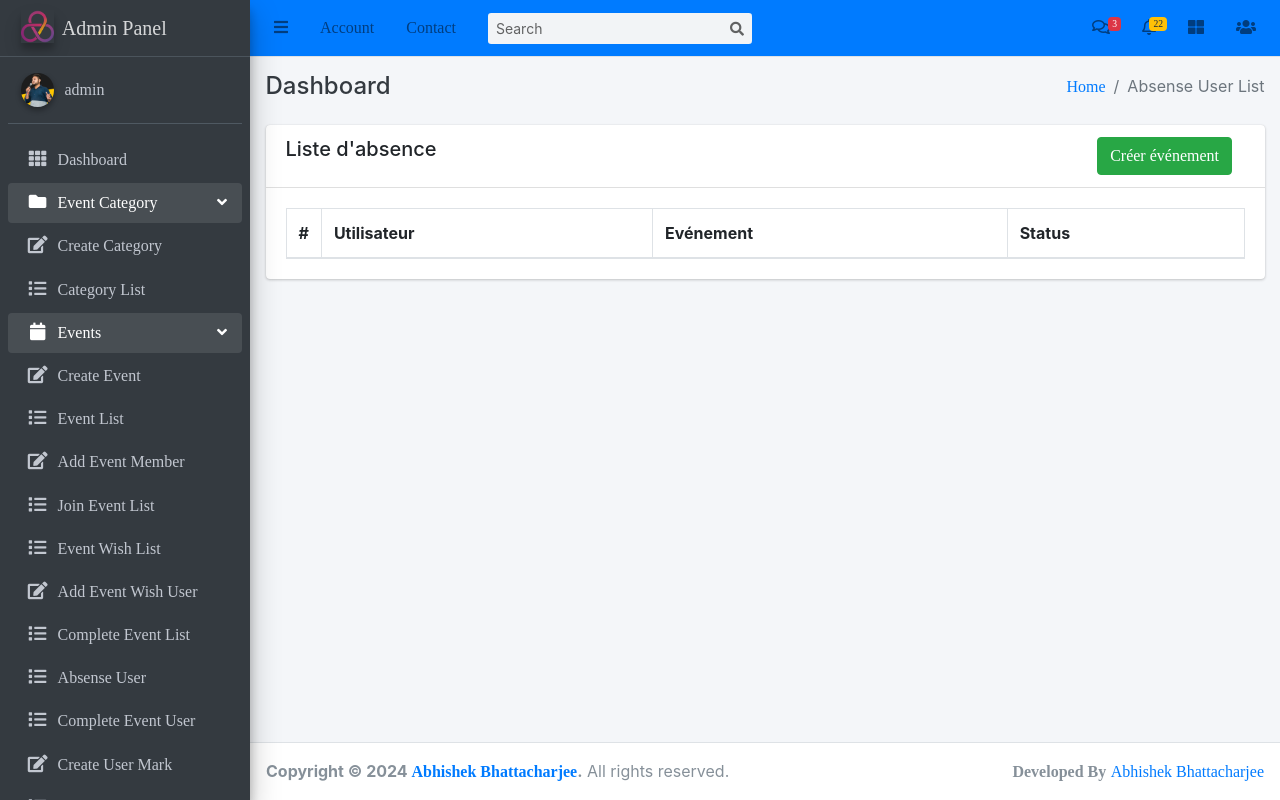
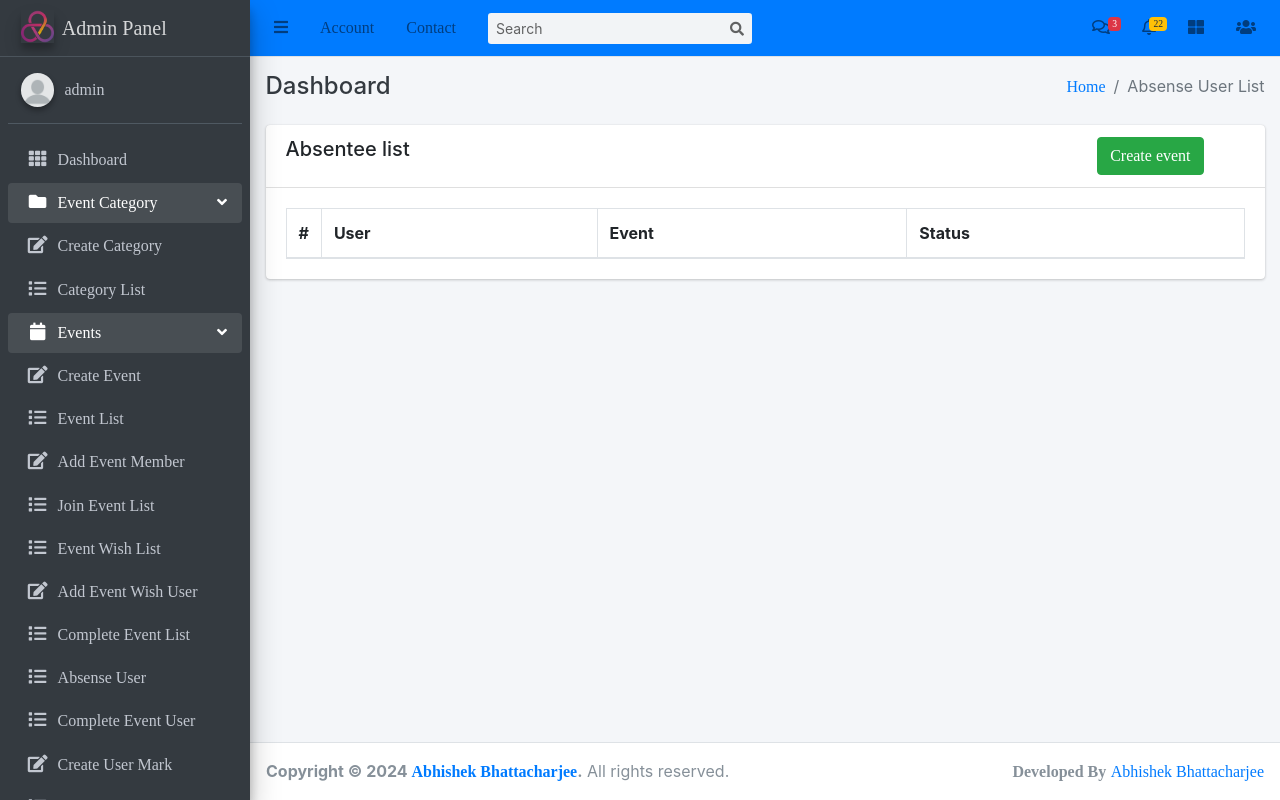
Before and after one commit to AbhiiVops/Event-management-Platform, a Django app: page /events/absense-user/ in a window 1280 px wide. Run offline with Django 5.2, Linux system fonts and the light colour scheme; a user stored in the database is signed in; lists and menus that the app fills with data are empty; some libraries are stand-ins or nearby versions.

Commit message:
Made minor changes in the application

```diff
--- a/templates/base/sidebar.html
+++ b/templates/base/sidebar.html
@@ -13,7 +13,7 @@
       <!-- Sidebar user panel (optional) -->
       <div class="user-panel mt-3 pb-3 mb-3 d-flex">
         <div class="image">
-          <img src="{% static 'img/userimage.jpg' %}" class="img-circle elevation-2" alt="User Image">
+          <img src="{% static 'img/userimage1.jpg' %}" class="img-circle elevation-2" alt="User Image">
         </div>
         <div class="info">
           <a href="#" class="d-block">{{ request.user.username }}</a>
--- a/templates/events/absense_user_list.html
+++ b/templates/events/absense_user_list.html
@@ -9,10 +9,10 @@
                 <div class="card-header">
                     <div class="row">
                         <div class="col-md-10">
-                            <h5>Liste d'absence</h5>
+                            <h5>Absentee list</h5>
                         </div>
                         <div class="col-md-2">
-                            <a class="btn btn-success" href="{% url 'event-create' %}">Créer événement</a>
+                            <a class="btn btn-success" href="{% url 'event-create' %}">Create event</a>
                         </div>
                     </div>
                 </div>
@@ -21,8 +21,8 @@
                         <thead>
                           <tr>
                             <th style="width: 10px">#</th>
-                            <th>Utilisateur</th>
-                            <th>Evénement</th>
+                            <th>User</th>
+                            <th>Event</th>
                             <th>Status</th>
                           </tr>
                         </thead>
--- a/templates/events/add_event_member.html
+++ b/templates/events/add_event_member.html
@@ -10,10 +10,10 @@
                 <div class="card-header">
                     <div class="row">
                         <div class="col-md-10">
-                            <h5>Ajouter membre à l'événement</h5>
+                            <h5>Add member to the event</h5>
                         </div>
                         <div class="col-md-2">
-                            <a class="btn btn-success" href="{% url 'join-event-list' %}">Ajouter à la liste</a>
+                            <a class="btn btn-success" href="{% url 'join-event-list' %}">Add to the list</a>
                         </div>
                     </div>
                 </div>
@@ -21,7 +21,7 @@
                     <form method="post">
                         {% csrf_token %}
                         {{ form|crispy  }}
-                        <button class="btn btn-success ml-2" type="submit">Ajouter membre</button>
+                        <button class="btn btn-success ml-2" type="submit">Add member</button>
                     </form>
                 </div>
             </div>
--- a/templates/events/complete_event_list.html
+++ b/templates/events/complete_event_list.html
@@ -12,7 +12,7 @@
                             <h5>Complete Event List</h5>
                         </div>
                         <div class="col-md-2">
-                            <a class="btn btn-success" href="{% url 'event-create' %}">Créer événement</a>
+                            <a class="btn btn-success" href="{% url 'event-create' %}">Create event</a>
                         </div>
                     </div>
                 </div>
@@ -21,8 +21,8 @@
                         <thead>
                           <tr>
                             <th style="width: 10px">#</th>
-                            <th>Nom</th>
-                            <th>Categorie</th>
+                            <th>Name</th>
+                            <th>Category</th>
                           </tr>
                         </thead>
                         <tbody>
--- a/templates/events/event_user_wish_list.html
+++ b/templates/events/event_user_wish_list.html
@@ -12,7 +12,7 @@
                             <h5>Event User Wish List</h5>
                         </div>
                         <div class="col-md-3">
-                            <a class="btn btn-success" href="{% url 'add-event-wish-user' %}">Add Event User Wish</a>
+                            <a class="btn btn-success" href="{% url 'add-event-wish-user' %}">Add Event Wish</a>
                         </div>
                     </div>
                 </div>
--- a/templates/register.html
+++ b/templates/register.html
@@ -153,11 +153,11 @@ button{
         <input type="password" placeholder="Password" id="password1" name="password1">
 
 
-        <label for="password2">Confrom Password</label>
+        <label for="password2">Confirm Password</label>
         <input type="password" placeholder="Confrom Password" id="password2" name="password2">
         <button type="submit">Signup</button>
 
-        <a href="{% url 'login' %}" >i have already account</a>
+        <a href="{% url 'login' %}" >I have already account</a>
     </form>
 </body>
 </html>
```
Also changed, not shown: README.md, db.sqlite3, static/img/userimage1.jpg (added).
